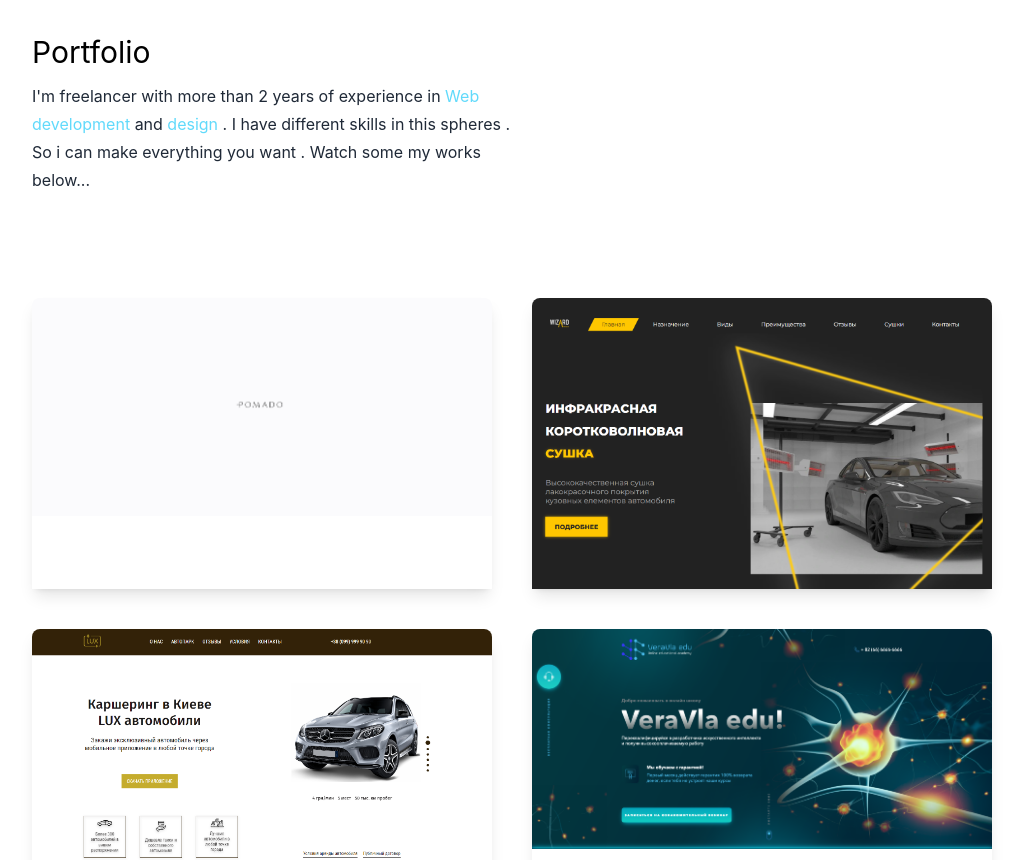
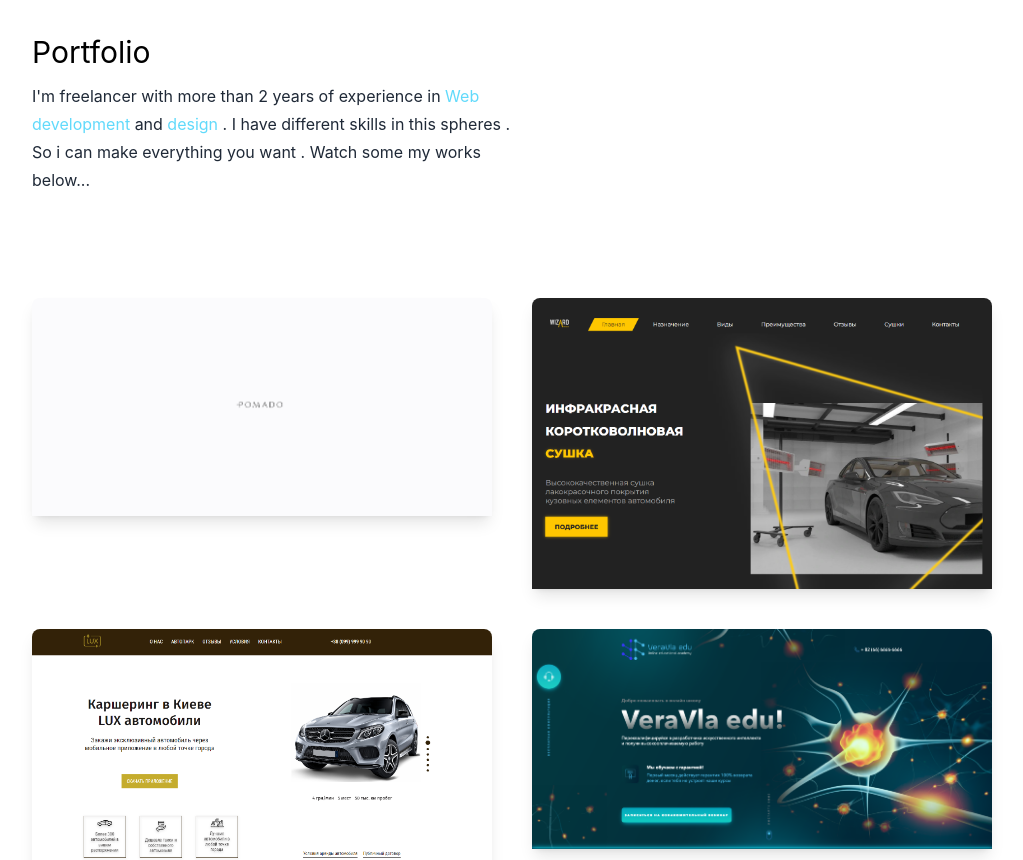
Before and after one commit to vla-decr000/Portfolio, a Next.js app: page / in a window 1280 px wide. Shown: the part 1614-2474 px from the top of the page, without its empty margins (128-1151 px from the left). Built offline with nearby package versions, Linux system fonts and the light colour scheme.

Commit message:
Changing some styles

```diff
--- a/styles/globals.css
+++ b/styles/globals.css
@@ -8,6 +8,10 @@ body {
   margin: 0;
   font-family: -apple-system, BlinkMacSystemFont, Segoe UI, Roboto, Oxygen,
     Ubuntu, Cantarell, Fira Sans, Droid Sans, Helvetica Neue, sans-serif;
+}
+.web__item {
+  background: transparent;
+  height: fit-content !important;
 }
 .web__item:nth-child(5) {
   max-width: 50%;
```
